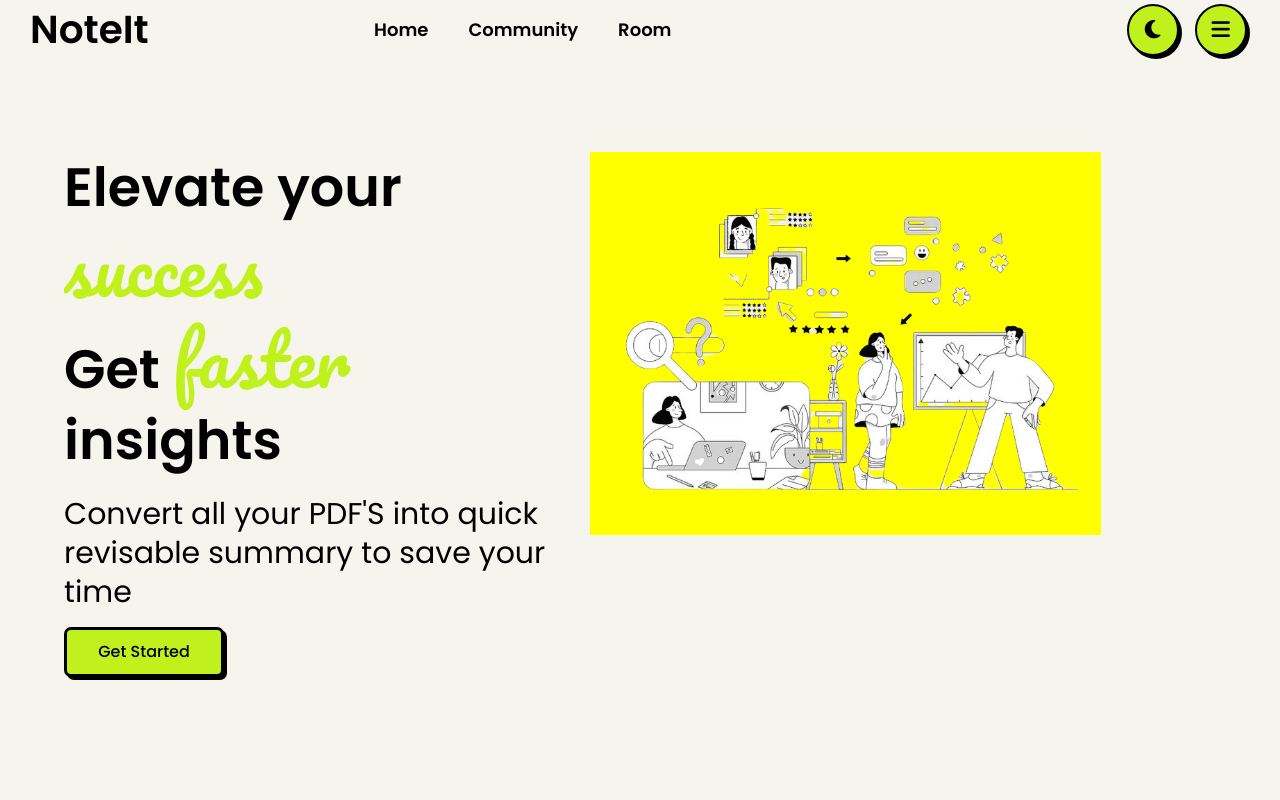
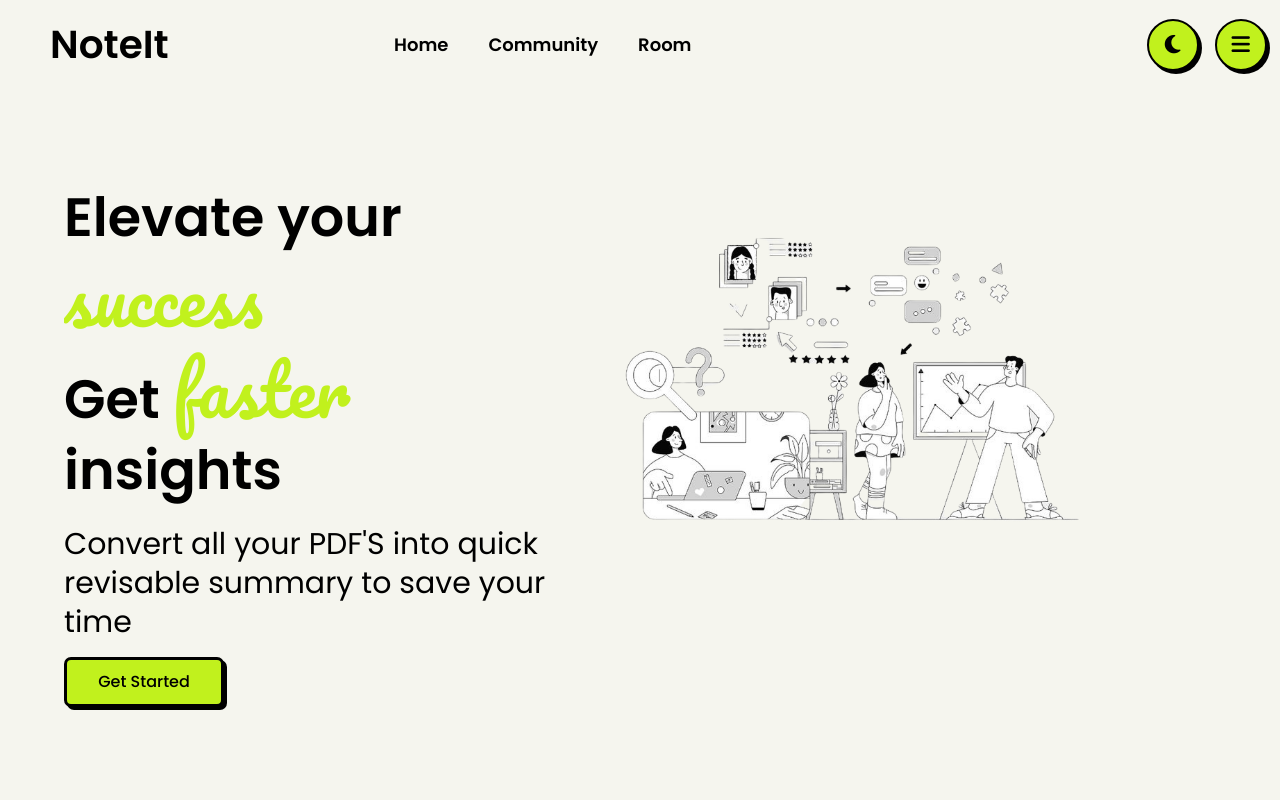
Before and after one commit to mishrayush15/NoteIt, a React (Vite) app: page / in a window 1280 px wide. Shown: the top 800 px of the page. Built offline with nearby package versions, Linux system fonts and the light colour scheme; a web font is replaced by a local one.

Commit message:
update center content css

```diff
--- a/src/Components/LandingPage/CenterContent/CenterContent.css
+++ b/src/Components/LandingPage/CenterContent/CenterContent.css
@@ -59,7 +59,6 @@
 .image img{
     margin: 0 auto;
     width: 100%;
-    background-color: yellow;
 
 }
 
--- a/src/Components/Navbar/Navbar.css
+++ b/src/Components/Navbar/Navbar.css
@@ -7,12 +7,8 @@
     /* display: flex;
     justify-content: space-between;
     align-items: center; */
-<<<<<<< HEAD
-    padding: 20px 20px;
-=======
     padding: 15px 20px;
     position: sticky;
->>>>>>> feature/centercontent
 }
 
 .nav_contents {
```
